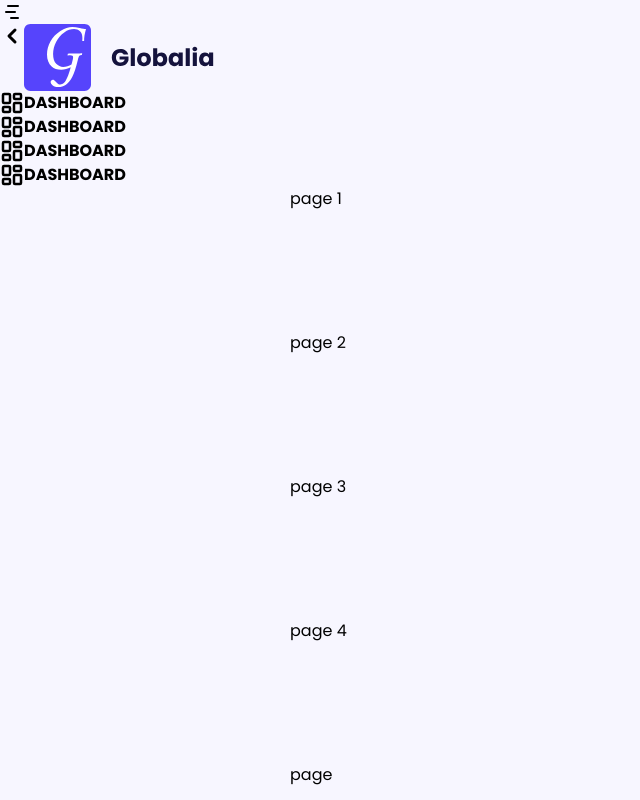
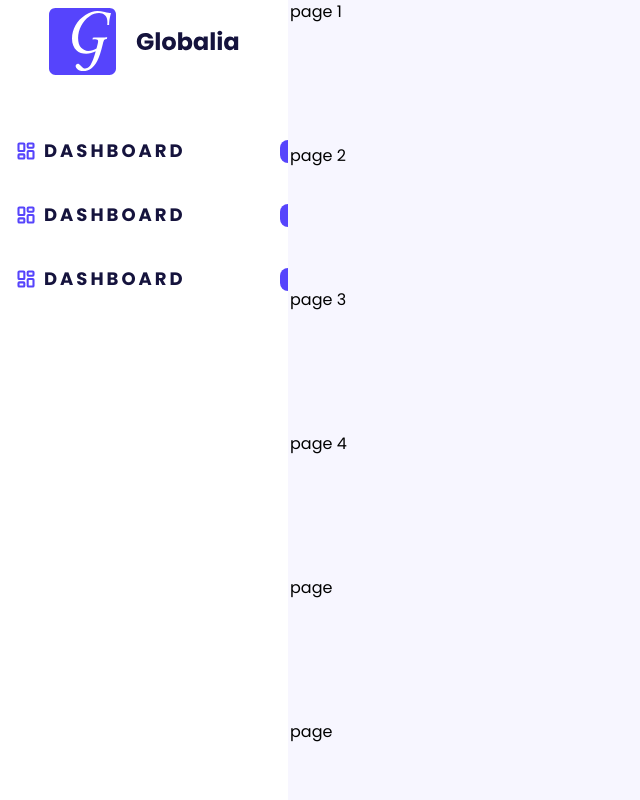
Before and after one commit to markinascimento/dashboard, a Next.js app: page / in a window 1280 px wide. Shown: the whole page, without its empty margins (0-640 px from the left). Built offline with nearby package versions, Linux system fonts and the light colour scheme.

Commit message:
fix(style): error to load styles

```diff
--- a/src/app/layout.tsx
+++ b/src/app/layout.tsx
@@ -1,12 +1,27 @@
 "use client";
+
+// -> ReactJS
+import { useCallback, useState } from "react";
 
 // -> NextJS
 import { Poppins } from "next/font/google";
 
+// -> NextJS
+import Image from "next/image";
+
+// -> Icons lib
+import { ChartNoAxesGantt, ChevronLeft } from "lucide-react";
+
+// -> Utils
+import { cn } from "@/shared/utils/cn";
+
 // -> Components
-import { Sidebar } from "@/shared/layouts/Sidebar";
+
+// -> Utils
+import logoIcon from "@/assets/icons/logo.svg";
 
 // -> CSS Global
+import { LayoutDashboard } from "lucide-react";
 import "../assets/styles/globals.css";
 
 const poppins = Poppins({
@@ -19,11 +34,88 @@ export default function RootLayout({
 }: Readonly<{
   children: React.ReactNode;
 }>) {
+  const [isOpen, setIsOpen] = useState(false);
+
+  const toggleOpen = useCallback(() => {
+    setIsOpen((prevState) => !prevState);
+  }, []);
+
   return (
     <html lang="pt-BR" className="w-full h-full">
       <body className={`w-full h-full ${poppins.className}`}>
         <div className="bg-background w-full h-full overflow-y-auto lg:overflow-y-hidden">
-          <Sidebar />
+          <section className="absolute top-0 h-10 bg-background w-full lg:hidden">
+            <button
+              type="button"
+              onClick={toggleOpen}
+              className="flex items-center justify-center h-10 w-10"
+            >
+              <ChartNoAxesGantt />
+            </button>
+          </section>
+
+          <nav
+            className={cn(
+              "bg-white  fixed w-[85vw] h-full left-[-100%] lg:max-w-72 lg:left-0 duration-1000",
+              isOpen && "left-0"
+            )}
+          >
+            <header className="flex items-center justify-center mt-2 relative mb-14">
+              <button
+                type="button"
+                onClick={toggleOpen}
+                className="absolute flex items-center justify-center bg-primary -right-5 top-0 w-10 h-10 rounded-full lg:hidden"
+              >
+                <ChevronLeft className="text-white size-6" strokeWidth={3} />
+              </button>
+
+              <Image src={logoIcon} alt="Logo da aplicação" priority />
+            </header>
+
+            <section className="space-y-6">
+              <div className="flex items-center justify-between w-full h-10">
+                <div className="flex items-center px-4 gap-2 w-full h-full">
+                  <LayoutDashboard
+                    className="size-5 text-primary"
+                    strokeWidth={2.5}
+                  />
+                  <strong className="text-lg tracking-[3px] font-bold text-[#15133D]">
+                    DASHBOARD
+                  </strong>
+                </div>
+
+                <div className="w-2 h-[23px] rounded-tl-2xl rounded-bl-2xl bg-primary" />
+              </div>
+
+              <div className="flex items-center justify-between w-full h-10">
+                <div className="flex items-center px-4 gap-2 w-full h-full">
+                  <LayoutDashboard
+                    className="size-5 text-primary"
+                    strokeWidth={2.5}
+                  />
+                  <strong className="text-lg tracking-[3px] font-bold text-[#15133D]">
+                    DASHBOARD
+                  </strong>
+                </div>
+
+                <div className="w-2 h-[23px] rounded-tl-2xl rounded-bl-2xl bg-primary" />
+              </div>
+
+              <div className="flex items-center justify-between w-full h-10">
+                <div className="flex items-center px-4 gap-2 w-full h-full">
+                  <LayoutDashboard
+                    className="size-5 text-primary"
+                    strokeWidth={2.5}
+                  />
+                  <strong className="text-lg tracking-[3px] font-bold text-[#15133D]">
+                    DASHBOARD
+                  </strong>
+                </div>
+
+                <div className="w-2 h-[23px] rounded-tl-2xl rounded-bl-2xl bg-primary" />
+              </div>
+            </section>
+          </nav>
 
           <div className="pt-12 flex flex-col flex-1 overflow-y-auto lg:overflow-hidden lg:pt-0 main-container">
             {children}
--- a/src/shared/layouts/Sidebar/index.tsx
+++ b/src/shared/layouts/Sidebar/index.tsx
@@ -7,13 +7,12 @@ import { useCallback, useState } from "react";
 import Image from "next/image";
 
 // -> Icons lib
-import { ChartNoAxesGantt, ChevronLeft } from "lucide-react";
+import { ChartNoAxesGantt, ChevronLeft, LayoutDashboard } from "lucide-react";
 
 // -> Utils
 import { cn } from "../../utils/cn";
 
 // -> Components
-import { NavItens } from "./components/NavItens";
 
 // -> Utils
 import logoIcon from "@/assets/icons/logo.svg";
@@ -56,10 +55,47 @@ export function Sidebar() {
         </header>
 
         <section className="space-y-6">
-          <NavItens />
-          <NavItens />
-          <NavItens />
-          <NavItens />
+          <div className="flex items-center justify-between w-full h-10">
+            <div className="flex items-center px-4 gap-2 w-full h-full">
+              <LayoutDashboard
+                className="size-5 text-primary"
+                strokeWidth={2.5}
+              />
+              <strong className="text-lg tracking-[3px] font-bold text-[#15133D]">
+                DASHBOARD
+              </strong>
+            </div>
+
+            <div className="w-2 h-[23px] rounded-tl-2xl rounded-bl-2xl bg-primary" />
+          </div>
+
+          <div className="flex items-center justify-between w-full h-10">
+            <div className="flex items-center px-4 gap-2 w-full h-full">
+              <LayoutDashboard
+                className="size-5 text-primary"
+                strokeWidth={2.5}
+              />
+              <strong className="text-lg tracking-[3px] font-bold text-[#15133D]">
+                DASHBOARD
+              </strong>
+            </div>
+
+            <div className="w-2 h-[23px] rounded-tl-2xl rounded-bl-2xl bg-primary" />
+          </div>
+
+          <div className="flex items-center justify-between w-full h-10">
+            <div className="flex items-center px-4 gap-2 w-full h-full">
+              <LayoutDashboard
+                className="size-5 text-primary"
+                strokeWidth={2.5}
+              />
+              <strong className="text-lg tracking-[3px] font-bold text-[#15133D]">
+                DASHBOARD
+              </strong>
+            </div>
+
+            <div className="w-2 h-[23px] rounded-tl-2xl rounded-bl-2xl bg-primary" />
+          </div>
         </section>
       </nav>
     </div>
```
